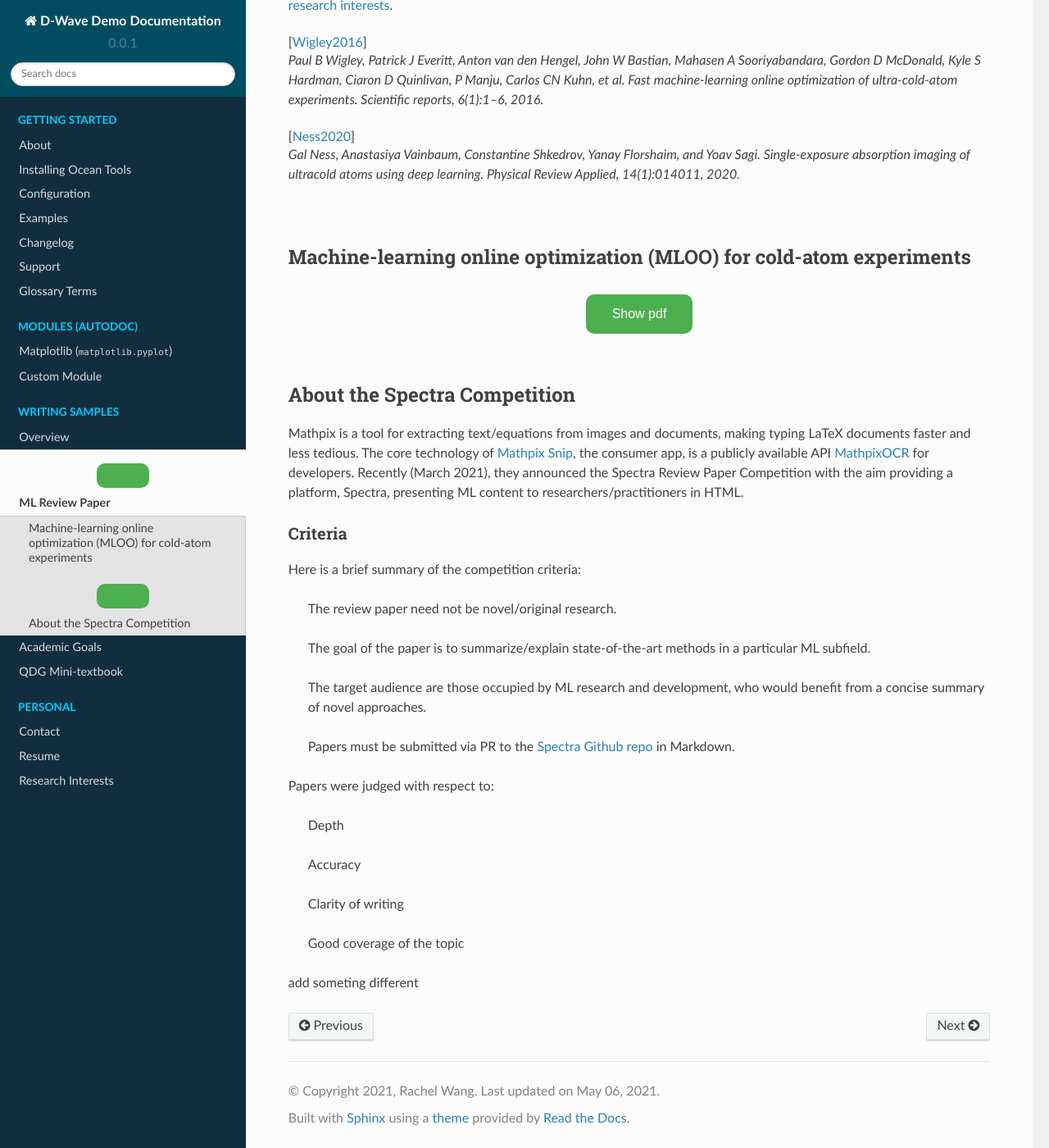
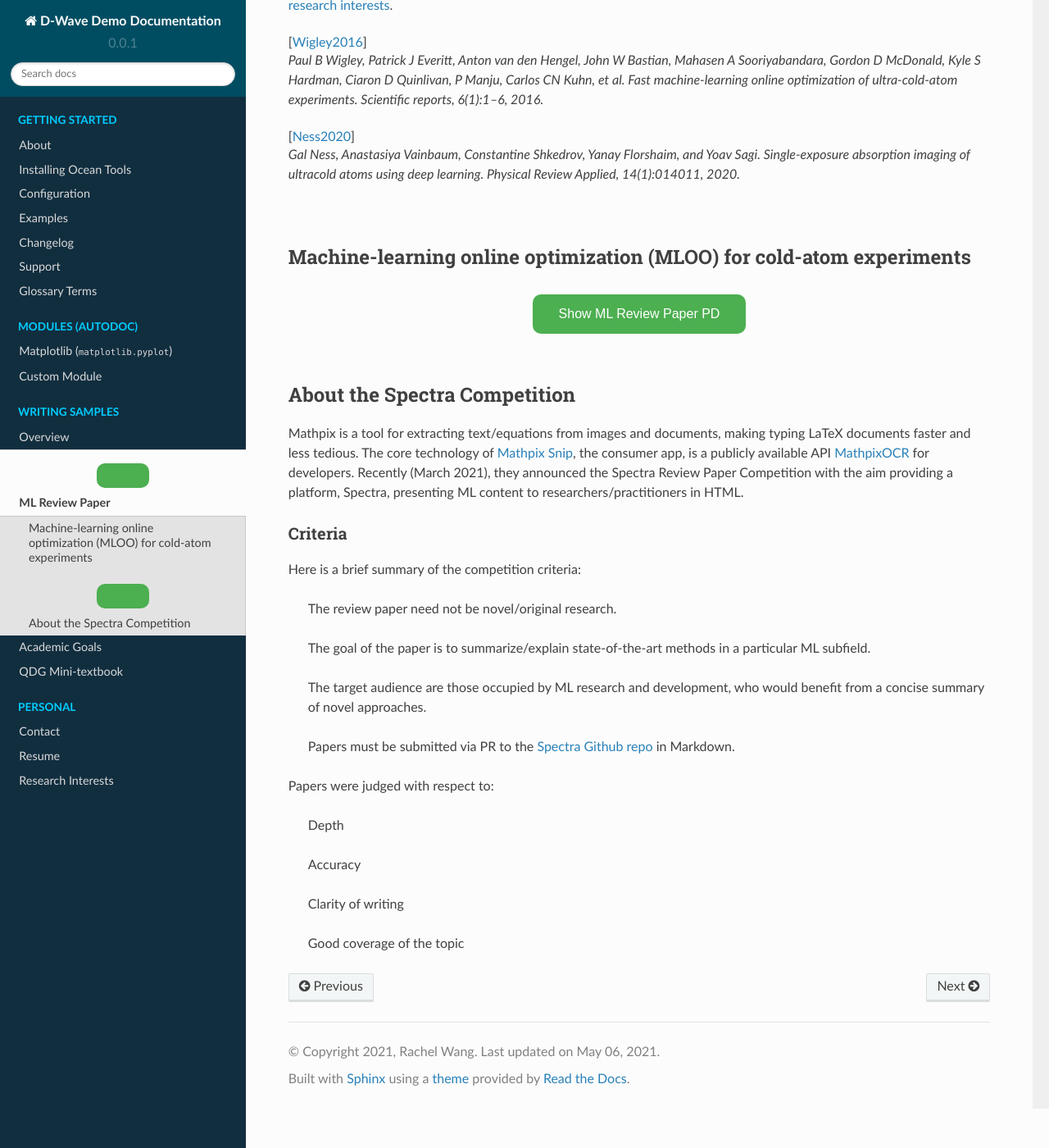
Before and after one commit to rcywang/d-wave-demodoc, a Sphinx documentation site: the page built from docs/MLOO.rst, in a window 1280 px wide and 1400 px high, scrolled down 796 px. Shown: the whole window at 82% size. Built offline with Sphinx 7.4.7 and the Read the Docs theme 2.0.0, drawn with Linux system fonts in a browser that asks for light colours.

Commit message:
Update MLOO.rst

```diff
--- a/docs/MLOO.rst
+++ b/docs/MLOO.rst
@@ -51,7 +51,7 @@ Machine-learning online optimization (MLOO) for cold-atom experiments
 
     <div class="container">
         <div class="buttonHolder">
-            <button id="showPDF03">Show pdf</button>
+            <button id="showPDF03">Show ML Review Paper PD</button>
         </div>
     </div>
 
@@ -105,5 +105,3 @@ Papers were judged with respect to:
     * Accuracy
     * Clarity of writing
     * Good coverage of the topic
-
-add someting different
```
